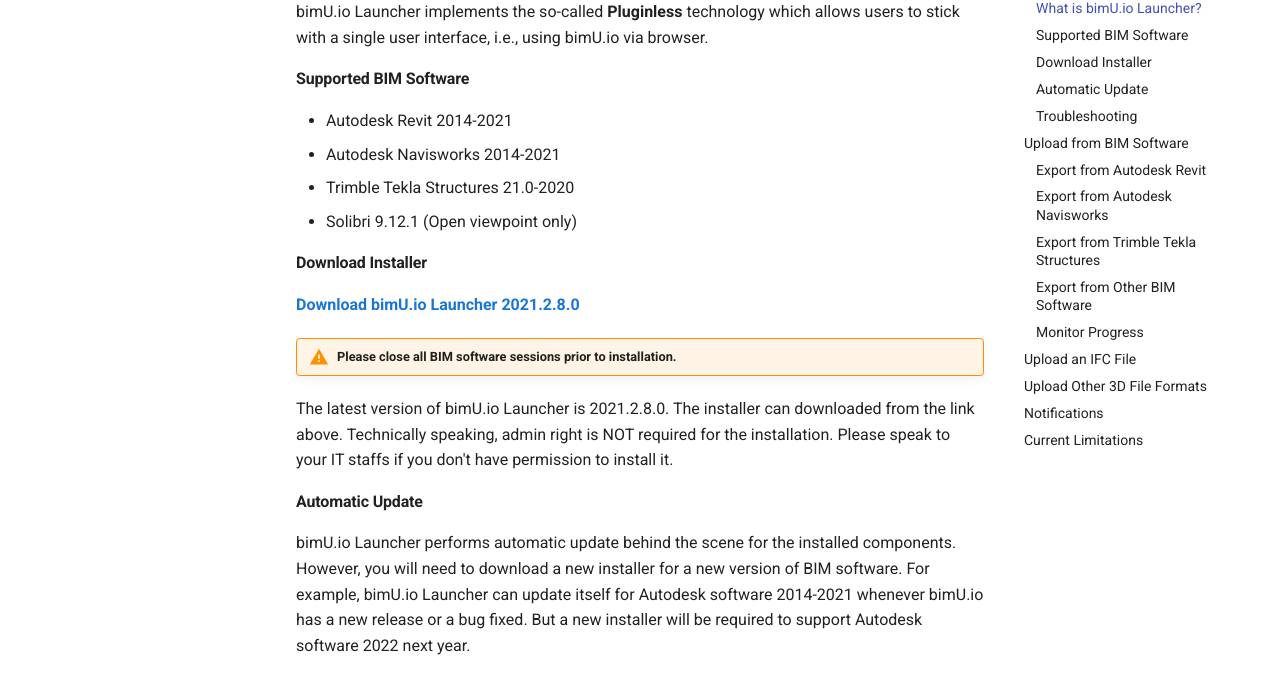
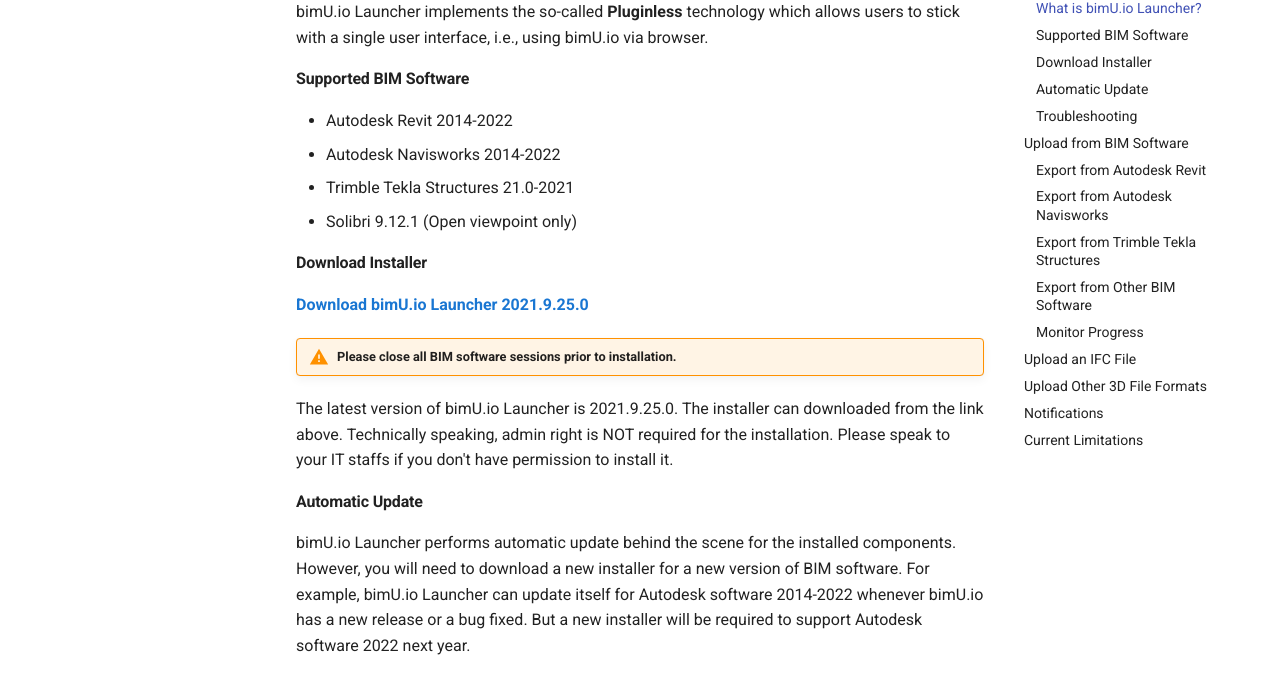
Before and after one commit to Transformosa/bimU.io.Docs, an MkDocs documentation site: the page built from docs/viewer/upload-a-bim-model.md, in a window 1280 px wide and 900 px high, scrolled down 589 px. Shown: the part 149-823 px from the top of the window. Built offline with MkDocs 1.6.1 and Material for MkDocs 9.7.7, drawn with Linux system fonts in a browser that asks for light colours; comment, search, counter and statistics services are not loaded.

Commit message:
Updated launcher

```diff
--- a/docs/viewer/upload-a-bim-model.md
+++ b/docs/viewer/upload-a-bim-model.md
@@ -15,22 +15,22 @@
 
 #### Supported BIM Software
 
-- Autodesk Revit 2014-2021
-- Autodesk Navisworks 2014-2021
-- Trimble Tekla Structures 21.0-2020
+- Autodesk Revit 2014-2022
+- Autodesk Navisworks 2014-2022
+- Trimble Tekla Structures 21.0-2021
 - Solibri 9.12.1 (Open viewpoint only)
 
 #### Download Installer
 
-**<a href="https://github.com/Transformosa/bimU.io.Launcher/releases/download/2021.2.8.0/bimU_io_Launcher_2021.2.8.0.exe" target="_blank">Download bimU.io Launcher 2021.2.8.0</a>**
+**<a href="https://github.com/Transformosa/bimU.io.Launcher/releases/download/2021.9.25.0/bimU_io_Launcher_2021.9.25.0.exe" target="_blank">Download bimU.io Launcher 2021.9.25.0</a>**
 
 !!! warning "Please close all BIM software sessions prior to installation."
 
-The latest version of bimU.io Launcher is 2021.2.8.0. The installer can downloaded from the link above. Technically speaking, admin right is NOT required for the installation. Please speak to your IT staffs if you don't have permission to install it.
+The latest version of bimU.io Launcher is 2021.9.25.0. The installer can downloaded from the link above. Technically speaking, admin right is NOT required for the installation. Please speak to your IT staffs if you don't have permission to install it.
 
 #### Automatic Update
 
-bimU.io Launcher performs automatic update behind the scene for the installed components. However, you will need to download a new installer for a new version of BIM software. For example, bimU.io Launcher can update itself for Autodesk software 2014-2021 whenever bimU.io has a new release or a bug fixed. But a new installer will be required to support Autodesk software 2022 next year.
+bimU.io Launcher performs automatic update behind the scene for the installed components. However, you will need to download a new installer for a new version of BIM software. For example, bimU.io Launcher can update itself for Autodesk software 2014-2022 whenever bimU.io has a new release or a bug fixed. But a new installer will be required to support Autodesk software 2022 next year.
 
 ![Screenshot](../images/checkversion.png){: class="center" style="width:40%"}
 
```
